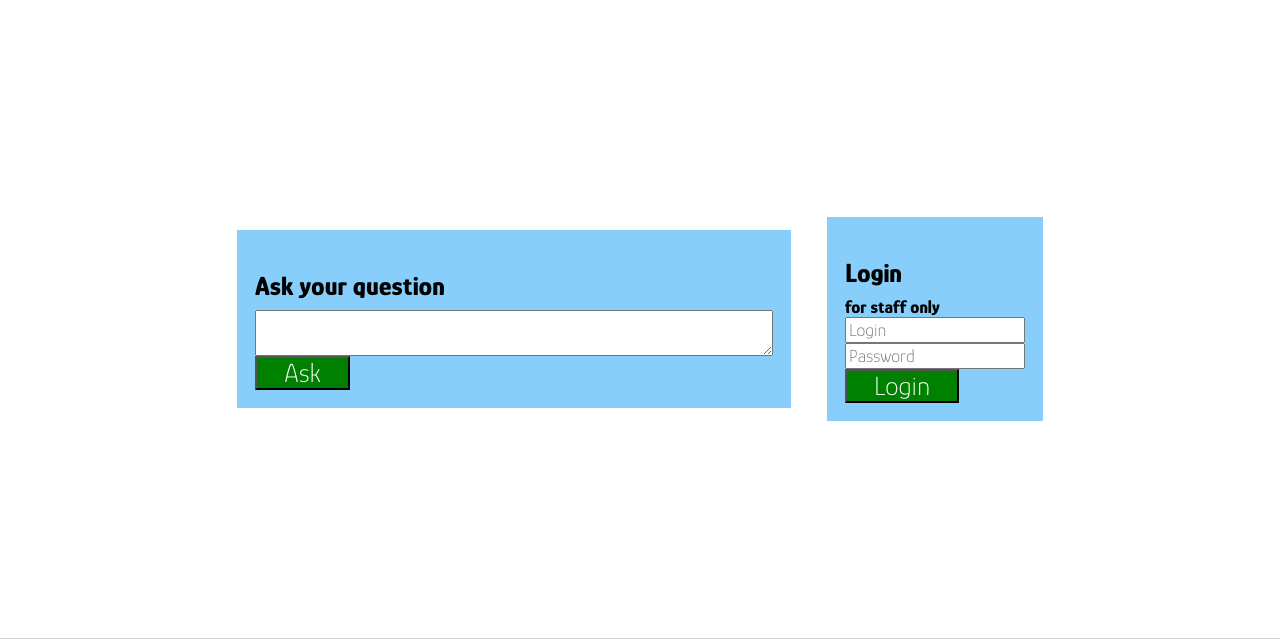
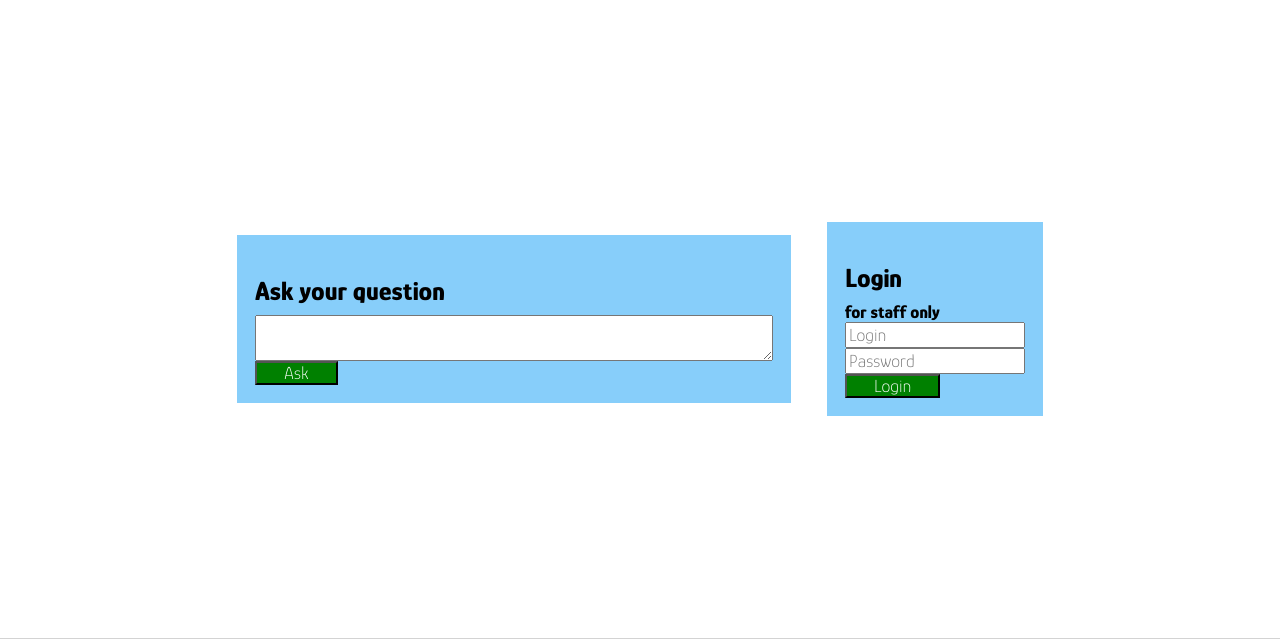
Before and after one commit to new-brand-clinic-technologies/my-helpdesk, a Python web app: template helpd/templates/index.html in a window 1280 px wide. Shown: the part 108-747 px from the top of the page. Run offline with Jinja, Linux system fonts and the light colour scheme; the template is opened without the code that fills it, so the values that code supplies are empty.

Commit message:
no size extend

```diff
--- a/helpd/static/style.css
+++ b/helpd/static/style.css
@@ -66,7 +66,6 @@ textarea {
 }
 
 button {
-    font-size: 1.5rem;
     padding: 0 1.5rem;
     color: white;
     background-color: green;
```
